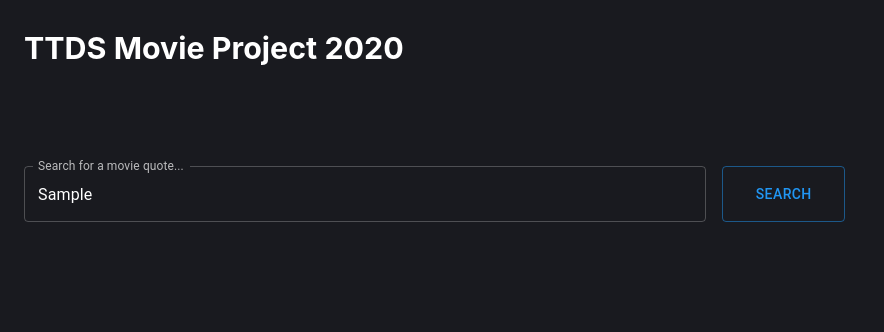
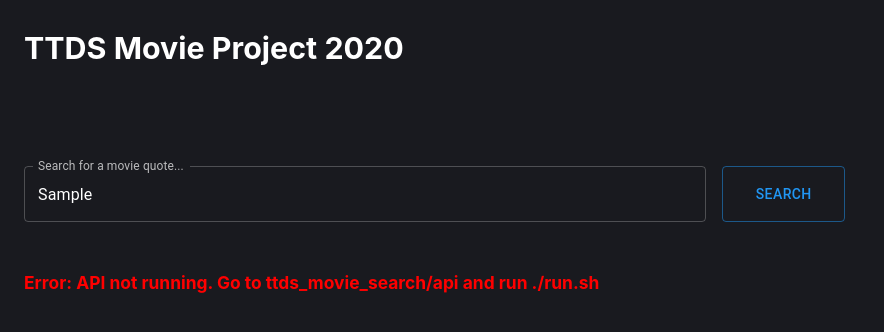
Before and after one commit to marinapts/ttds_movie_search, a React (Create React App) app in the folder gui/: page / in a window 1280 px wide. Both pictures are taken after typing "Sample" into the empty fields and a click on the button "SEARCH". Shown: the top 332 px of the page, without its empty margins (0-884 px from the left). Built offline with nearby package versions, Linux system fonts and the light colour scheme; no server answers.

Commit message:
Show error message when API not running (for debug only)

```diff
--- a/gui/src/components/searchInput/SearchInput.js
+++ b/gui/src/components/searchInput/SearchInput.js
@@ -10,8 +10,13 @@ export default class SearchInput extends React.Component {
     super(props)
 
     this.state = {
-      query: ''
+      query: '',
+      showErrorMsg: false
     }
+  }
+
+  componentDidMount() {
+    this.setState({ showErrorMsg: false })
   }
 
   onSearchChange = e => {
@@ -25,14 +30,18 @@ export default class SearchInput extends React.Component {
       try {
         const response = await API.post('/query_search', { query })
         this.props.getMoviesForQuery(response.data)
+        this.setState({ showErrorMsg: false })
       } catch (error) {
         // @TODO: Show a proper error message to the user
         console.error(error)
+        this.setState({ showErrorMsg: true })
       }
     }
   }
 
   render() {
+    const { showErrorMsg } = this.state
+
     return (
       <Grid item xs={8}>
         <form className="search-container" noValidate autoComplete="off">
@@ -52,6 +61,11 @@ export default class SearchInput extends React.Component {
             onClick={this.querySearch}
           >Search</Button>
         </form>
+        {showErrorMsg &&
+          <h6 className="error-container">
+            Error: API not running. Go to ttds_movie_search/api and run ./run.sh
+          </h6>
+        }
       </Grid>
     )
   }
--- a/gui/src/components/searchInput/searchInput.scss
+++ b/gui/src/components/searchInput/searchInput.scss
@@ -10,4 +10,8 @@
   .search-button {
     width: 15%;
   }
+
+  .error-container {
+    color: red;
+  }
 }
```
